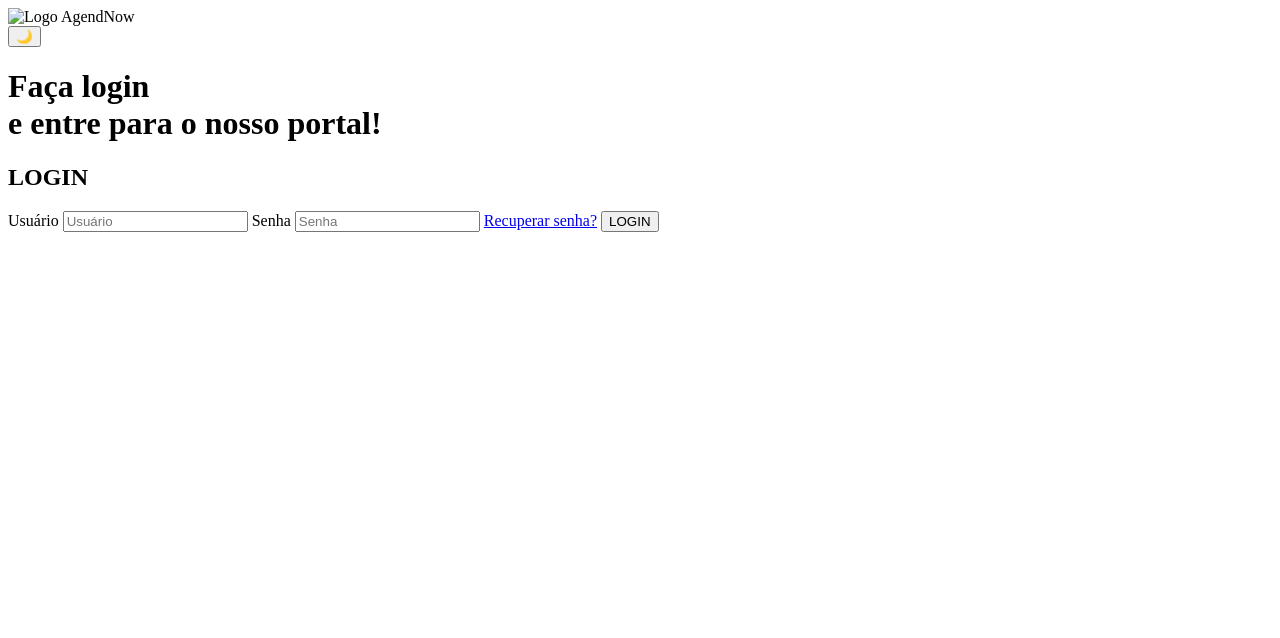
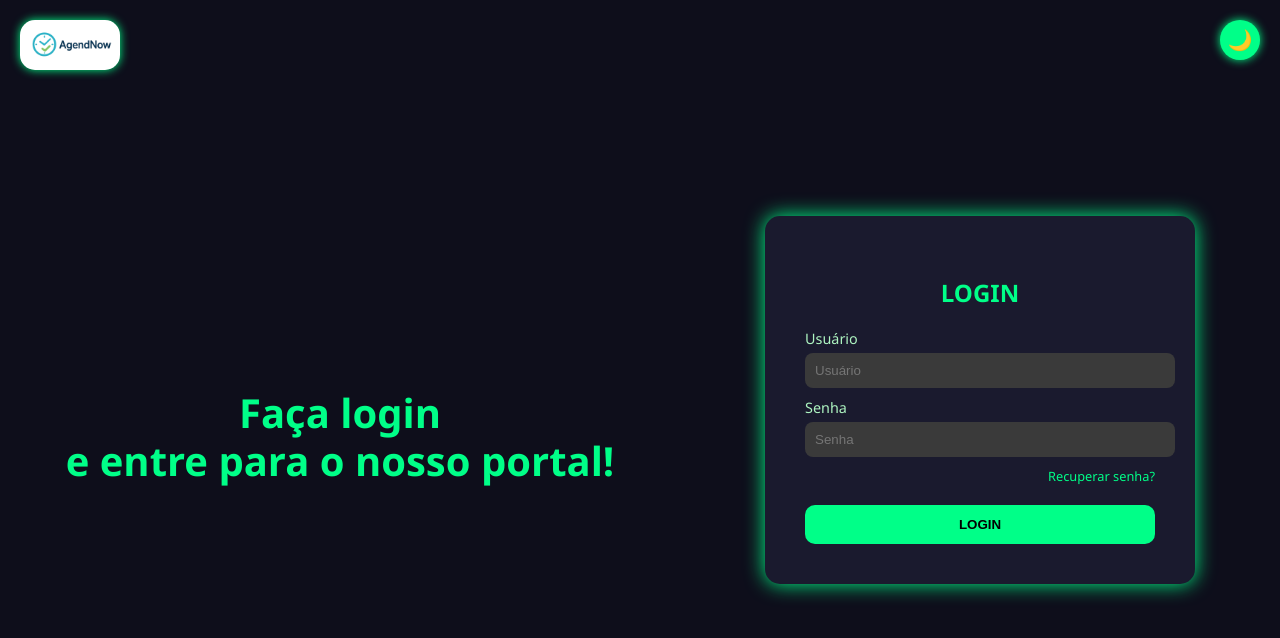
Before and after one commit to gabrielbandasz/AgendNow, a plain HTML site: page indexLogin.html in a window 1280 px wide. Drawn offline with Linux system fonts and the light colour scheme.

Commit message:
Add files via upload

```diff
--- a/indexLogin.html
+++ b/indexLogin.html
@@ -4,13 +4,13 @@
   <meta charset="UTF-8" />
   <meta name="viewport" content="width=device-width, initial-scale=1.0"/>
   <title>Login - AgendNow</title>
-  <link rel="stylesheet" href="style.css" />
+  <link rel="stylesheet" href="styleLogin.css" />
 </head>
 <body>
  <body>
   <div class="logo-topo">
     <div class="logo-background">
-      <img src="img/logo.png" alt="Logo AgendNow" class="logo-img" />
+      <img src="imgLogin/logo.png" alt="Logo AgendNow" class="logo-img" />
     </div>
   </div>
 
@@ -34,7 +34,7 @@
     </div>
   </div>
 
-  <script src="script.js"></script>
+  <script src="scriptLogin.js"></script>
 </body>
 
 </html>
```
